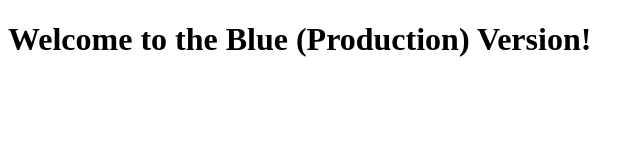
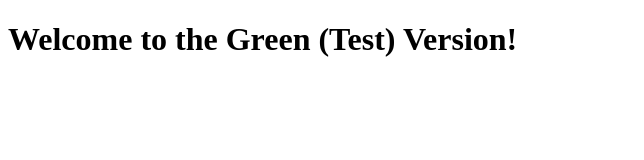
Before and after one commit to 537845Ahmed/blue-green-app, a plain HTML site: page index.html in a window 1280 px wide. Shown: the whole page, without its empty margins (0-644 px from the left). Drawn offline with Linux system fonts and the light colour scheme.

Commit message:
Green (Test) version

```diff
--- a/index.html
+++ b/index.html
@@ -1,9 +1,9 @@
 <!DOCTYPE html>
 <html>
   <head>
-    <title>Blue Version</title>
+    <title>Green Version</title>
   </head>
   <body>
-    <h1>Welcome to the Blue (Production) Version!</h1>
+    <h1>Welcome to the Green (Test) Version!</h1>
   </body>
 </html>
```
